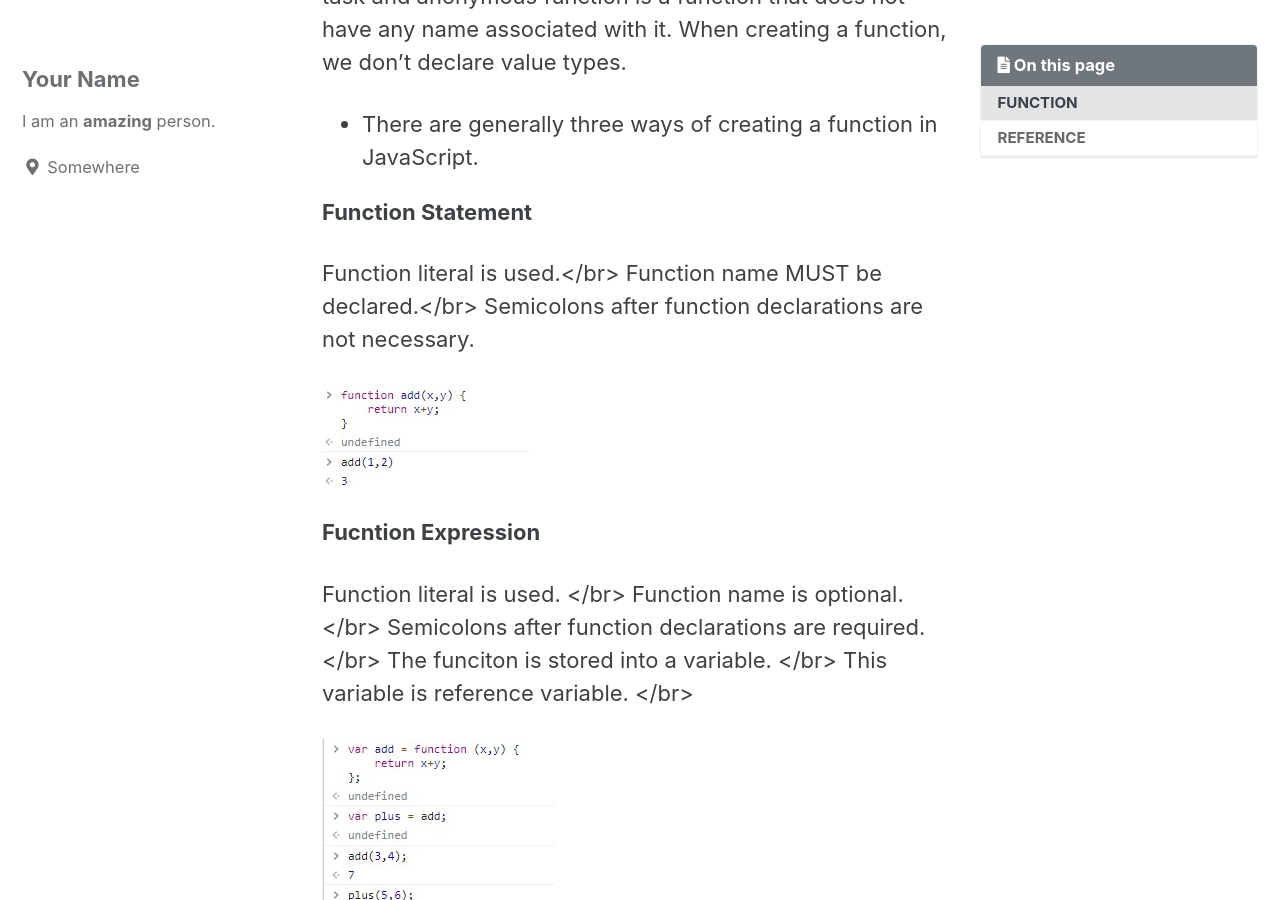
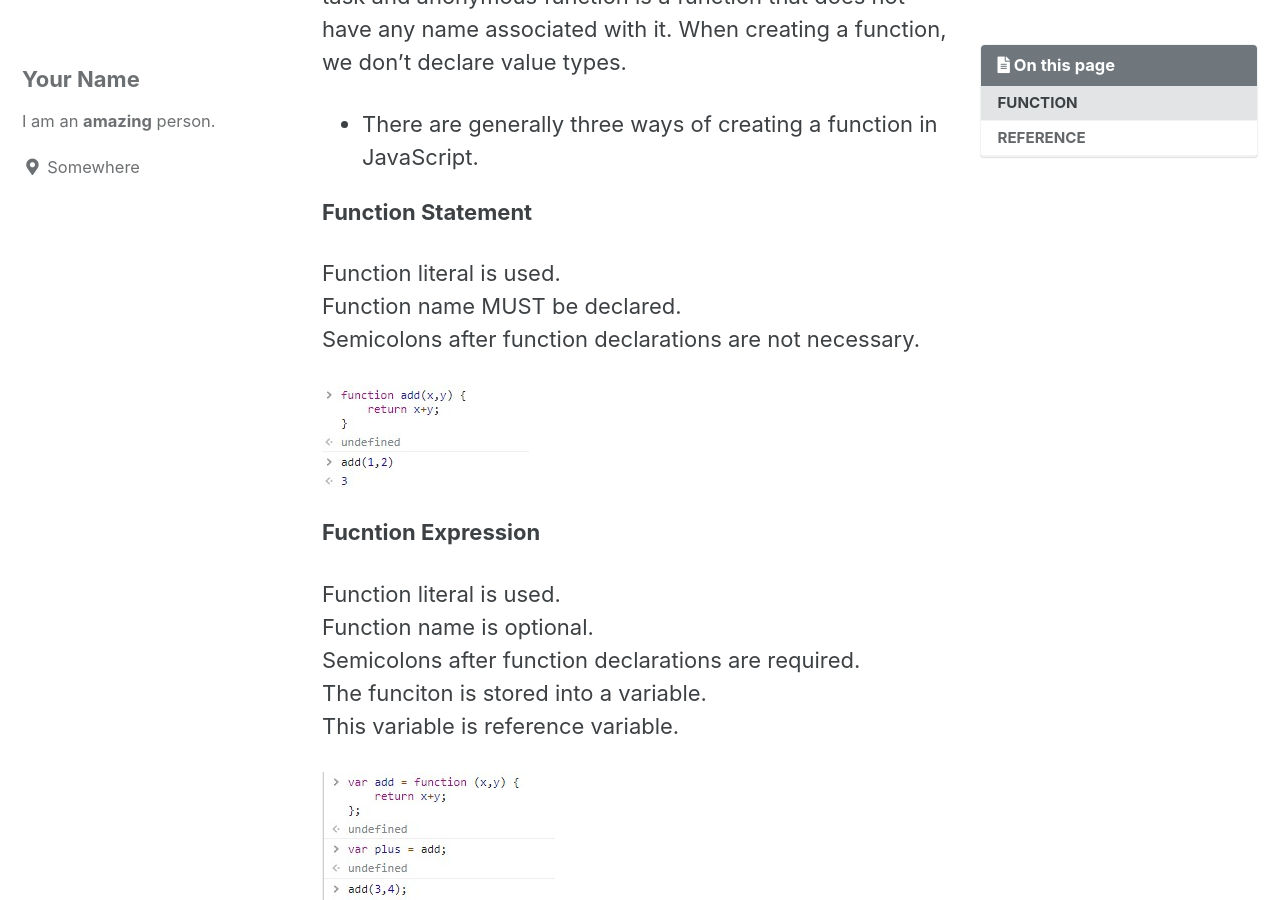
Before and after one commit to redshrimp0310/redshrimp0310.github.io, a Jekyll site: the page built from _posts/2021-12-22-JavaScript.md, in a window 1280 px wide and 900 px high, scrolled down 345 px. Built offline with Jekyll 4.4.1, drawn with Linux system fonts in a browser that asks for light colours; cached includes are drawn as plain includes.

```diff
--- a/_posts/2021-12-22-JavaScript.md
+++ b/_posts/2021-12-22-JavaScript.md
@@ -20,19 +20,19 @@ Function is a block of code designed to perform a certain task and anonymous fun
 
 **Function Statement**
 
-Function literal is used.</br>
-Function name MUST be declared.</br>
+Function literal is used.
+Function name MUST be declared.
 Semicolons after function declarations are not necessary.
 
 ![JS](/img/JavaScript/JS2/2021-12-22-JS2-1.jpg)
 
 **Fucntion Expression**
 
-Function literal is used. </br>
-Function name is optional. </br>
-Semicolons after function declarations are required. </br>
-The funciton is stored into a variable. </br>
-This variable is reference variable. </br>
+Function literal is used.
+Function name is optional.
+Semicolons after function declarations are required.
+The funciton is stored into a variable.
+This variable is reference variable.
 
 ![JS](/img/JavaScript/JS2/2021-12-22-JS2-2.jpg)
 
```
